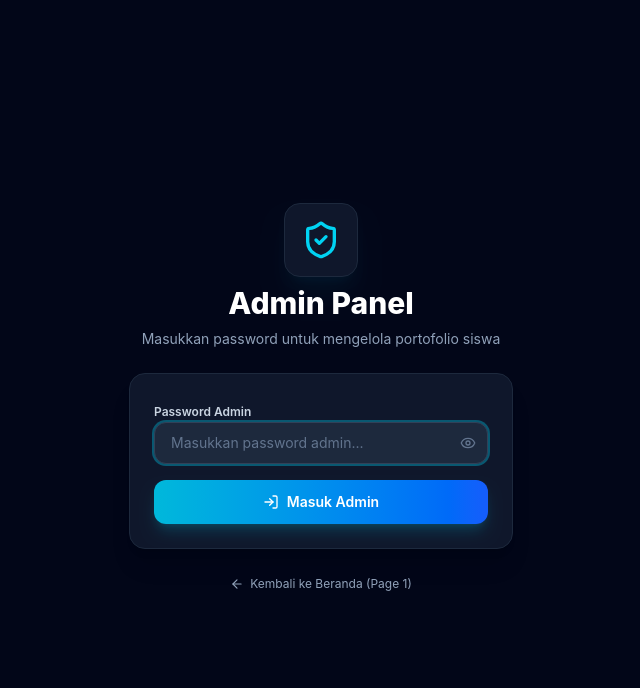
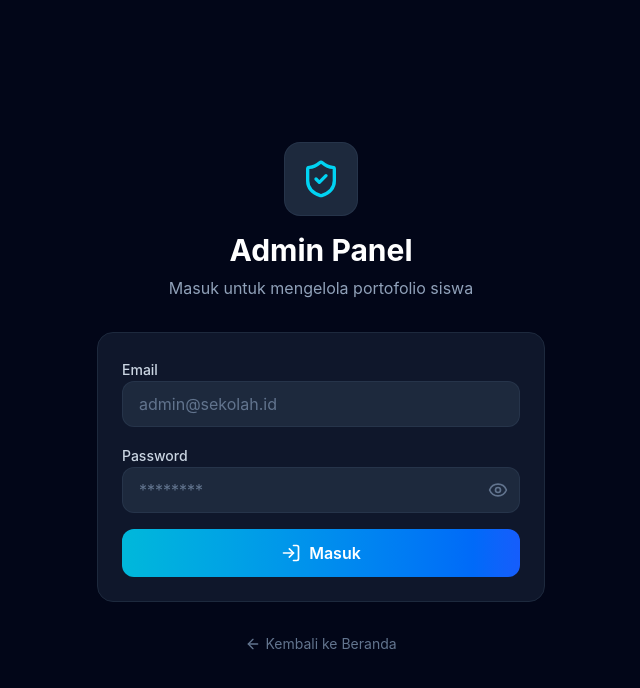
Before and after one commit to BangIr86/Portiva-Showcase, a React (Vite) app: page /admin in a window 1280 px wide. Shown: the top 688 px of the page, without its empty margins (319-959 px from the left). Built offline with nearby package versions, Linux system fonts and the light colour scheme.

Commit message:
feat(admin): update login to use email and password authentication

```diff
--- a/src/pages/AdminPage.tsx
+++ b/src/pages/AdminPage.tsx
@@ -27,87 +27,63 @@ interface FormData {
 
 const emptyForm: FormData = { nama: "", jurusan: "", canva_url: "", deskripsi: "", is_approved: false };
 
-const ADMIN_PASSWORD = import.meta.env.VITE_ADMIN_PASSCODE || "admin123";
-
-/* ── Login Component (Password Only) ── */
+/* ── Login Component ── */
 function LoginForm({ onLogin }: { onLogin: () => void }) {
+  const [email, setEmail] = useState("");
   const [password, setPassword] = useState("");
   const [showPw, setShowPw] = useState(false);
+  const [loading, setLoading] = useState(false);
   const [error, setError] = useState("");
 
-  function handleSubmit(e: React.FormEvent) {
+  async function handleSubmit(e: React.FormEvent) {
     e.preventDefault();
+    setLoading(true);
     setError("");
-
-    if (password.trim() === ADMIN_PASSWORD) {
+    const { error: err } = await supabase.auth.signInWithPassword({ email, password });
+    if (err) {
+      setError(err.message);
+      setLoading(false);
+    } else {
       onLogin();
-    } else {
-      setError("Password salah! Silakan coba lagi.");
     }
   }
 
   return (
-    <div className="min-h-screen bg-slate-950 flex items-center justify-center px-4 py-12">
-      <div className="w-full max-w-sm space-y-6">
+    <div className="min-h-screen bg-slate-950 flex items-center justify-center px-4">
+      <div className="w-full max-w-md space-y-8">
         <div className="text-center space-y-2">
-          <div className="inline-flex p-4 rounded-2xl bg-slate-900 border border-slate-800 shadow-xl shadow-cyan-500/5">
+          <div className="inline-flex p-4 rounded-2xl bg-slate-800 border border-slate-700/50 mb-4">
             <ShieldCheck className="w-10 h-10 text-cyan-400" />
           </div>
-          <h1 className="text-2xl sm:text-3xl font-extrabold text-white">Admin Panel</h1>
-          <p className="text-slate-400 text-xs sm:text-sm">
-            Masukkan password untuk mengelola portofolio siswa
-          </p>
+          <h1 className="text-3xl font-bold text-white">Admin Panel</h1>
+          <p className="text-slate-400">Masuk untuk mengelola portofolio siswa</p>
         </div>
-
-        <form onSubmit={handleSubmit} className="space-y-4 p-6 rounded-2xl bg-slate-900 border border-slate-800 shadow-xl">
+        <form onSubmit={handleSubmit} className="space-y-4 p-6 rounded-2xl bg-slate-900 border border-slate-800">
           {error && (
-            <div className="flex items-center gap-2 p-3 rounded-xl bg-red-500/10 border border-red-500/20 text-red-400 text-xs">
-              <AlertCircle className="w-4 h-4 shrink-0" />
-              <span>{error}</span>
+            <div className="flex items-center gap-2 p-3 rounded-lg bg-red-500/10 border border-red-500/20 text-red-400 text-sm">
+              <AlertCircle className="w-4 h-4 shrink-0" />{error}
             </div>
           )}
-
           <div className="space-y-1.5">
-            <label className="text-xs font-semibold text-slate-300">
-              Password Admin
-            </label>
+            <label className="text-sm font-medium text-slate-300">Email</label>
+            <input type="email" value={email} onChange={e => setEmail(e.target.value)} required placeholder="admin@sekolah.id" className="w-full px-4 py-2.5 rounded-xl bg-slate-800 border border-slate-700/50 text-slate-200 placeholder:text-slate-500 outline-none focus:ring-2 focus:ring-cyan-500/40 transition-all" />
+          </div>
+          <div className="space-y-1.5">
+            <label className="text-sm font-medium text-slate-300">Password</label>
             <div className="relative">
-              <input
-                type={showPw ? "text" : "password"}
-                value={password}
-                onChange={(e) => setPassword(e.target.value)}
-                required
-                autoFocus
-                placeholder="Masukkan password admin..."
-                className="w-full px-4 py-2.5 pr-12 rounded-xl bg-slate-800 border border-slate-700 text-slate-200 placeholder:text-slate-500 outline-none focus:ring-2 focus:ring-cyan-500/40 text-sm transition-all"
-              />
-              <button
-                type="button"
-                onClick={() => setShowPw(!showPw)}
-                className="absolute right-3 top-1/2 -translate-y-1/2 text-slate-500 hover:text-slate-300 cursor-pointer"
-              >
-                {showPw ? <EyeOff className="w-4 h-4" /> : <Eye className="w-4 h-4" />}
+              <input type={showPw ? "text" : "password"} value={password} onChange={e => setPassword(e.target.value)} required placeholder="********" className="w-full px-4 py-2.5 pr-12 rounded-xl bg-slate-800 border border-slate-700/50 text-slate-200 placeholder:text-slate-500 outline-none focus:ring-2 focus:ring-cyan-500/40 transition-all" />
+              <button type="button" onClick={() => setShowPw(!showPw)} className="absolute right-3 top-1/2 -translate-y-1/2 text-slate-500 hover:text-slate-300 cursor-pointer">
+                {showPw ? <EyeOff className="w-5 h-5" /> : <Eye className="w-5 h-5" />}
               </button>
             </div>
           </div>
-
-          <button
-            type="submit"
-            className="w-full flex items-center justify-center gap-2 px-4 py-3 rounded-xl bg-gradient-to-r from-cyan-500 to-blue-600 text-white font-semibold text-sm hover:from-cyan-400 hover:to-blue-500 transition-all cursor-pointer shadow-lg shadow-cyan-500/20"
-          >
-            <LogIn className="w-4 h-4" />
-            <span>Masuk Admin</span>
+          <button type="submit" disabled={loading} className="w-full flex items-center justify-center gap-2 px-4 py-3 rounded-xl bg-gradient-to-r from-cyan-500 to-blue-600 text-white font-semibold hover:from-cyan-400 hover:to-blue-500 disabled:opacity-50 transition-all cursor-pointer">
+            {loading ? <Loader2 className="w-5 h-5 animate-spin" /> : <LogIn className="w-5 h-5" />}
+            {loading ? "Memproses..." : "Masuk"}
           </button>
         </form>
-
         <div className="text-center">
-          <Link
-            to="/"
-            className="inline-flex items-center gap-1.5 text-slate-400 hover:text-white text-xs transition-colors"
-          >
-            <ArrowLeft className="w-3.5 h-3.5" />
-            <span>Kembali ke Beranda (Page 1)</span>
-          </Link>
+          <Link to="/" className="inline-flex items-center gap-1 text-slate-500 hover:text-slate-300 text-sm"><ArrowLeft className="w-4 h-4"/>Kembali ke Beranda</Link>
         </div>
       </div>
     </div>
@@ -177,10 +153,14 @@ export default function AdminPage() {
 
   // Check session
   useEffect(() => {
-    if (localStorage.getItem("portiva_admin_auth") === "true") {
-      setUser({ role: "admin" });
-    }
-    setChecking(false);
+    supabase.auth.getSession().then(({ data: { session } }) => {
+      setUser(session?.user ?? null);
+      setChecking(false);
+    });
+    const { data: { subscription } } = supabase.auth.onAuthStateChange((_e, session) => {
+      setUser(session?.user ?? null);
+    });
+    return () => subscription.unsubscribe();
   }, []);
 
   const fetchPortfolios = useCallback(async () => {
@@ -229,22 +209,13 @@ export default function AdminPage() {
     fetchPortfolios();
   }
 
-  function handleLogout() {
-    localStorage.removeItem("portiva_admin_auth");
+  async function handleLogout() {
+    await supabase.auth.signOut();
     setUser(null);
   }
 
   if (checking) return <div className="min-h-screen bg-slate-950 flex items-center justify-center"><Loader2 className="w-10 h-10 text-cyan-400 animate-spin" /></div>;
-  if (!user) {
-    return (
-      <LoginForm
-        onLogin={() => {
-          localStorage.setItem("portiva_admin_auth", "true");
-          setUser({ role: "admin" });
-        }}
-      />
-    );
-  }
+  if (!user) return <LoginForm onLogin={() => {}} />;
 
   const approved = portfolios.filter(p => p.is_approved).length;
 
@@ -260,7 +231,7 @@ export default function AdminPage() {
           </Link>
           <div className="flex items-center gap-3">
             <Link to="/showcase" className="px-3 py-2 text-sm text-slate-400 hover:text-white transition-colors">Showcase</Link>
-            <span className="text-cyan-400 text-xs px-2.5 py-1 rounded bg-slate-900 border border-slate-800 font-medium">Mode Admin</span>
+            <span className="text-slate-600 text-sm truncate max-w-[120px] hidden sm:inline">{user.email}</span>
             <button onClick={handleLogout} className="flex items-center gap-1.5 px-3 py-2 rounded-lg text-sm text-red-400 hover:bg-red-500/10 transition-colors cursor-pointer"><LogOut className="w-4 h-4"/>Keluar</button>
           </div>
         </div>
```
